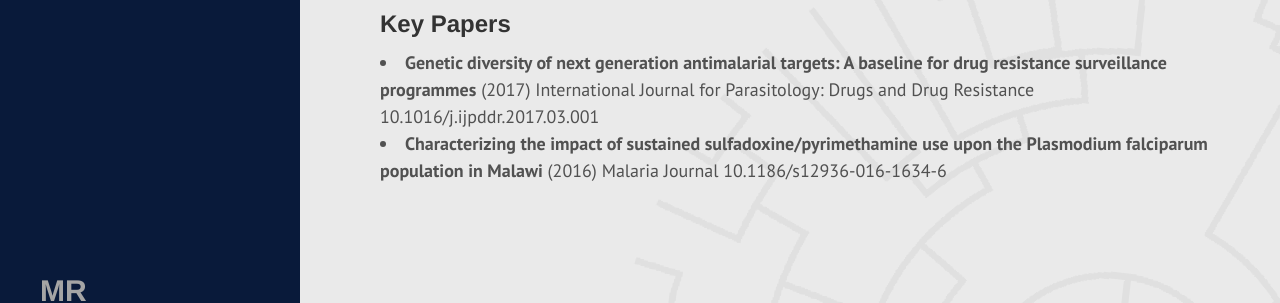
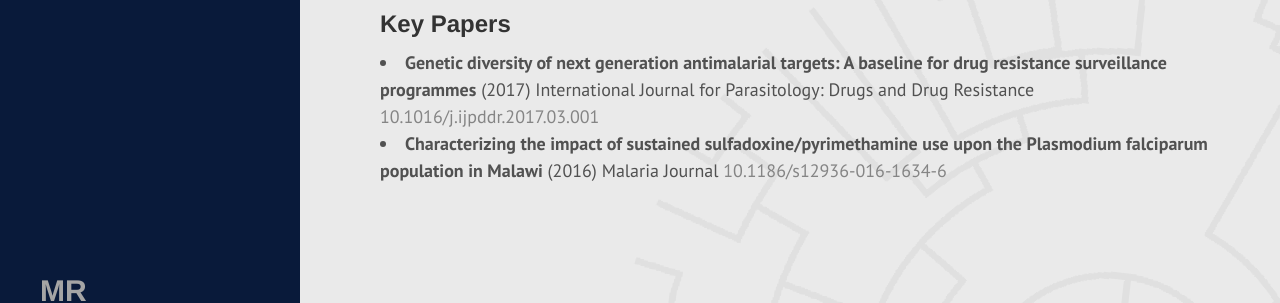
Before and after one commit to mattravenhall/mattravenhall.github.io, a Jekyll site: the page built from research/plasmodium/index.html, in a window 1280 px wide. Shown: the part 341-644 px from the top of the page. Built offline with Jekyll 4.4.1, drawn with Linux system fonts in a browser that asks for light colours; part of the change alters nothing that is shown.

```diff
--- a/research/plasmodium/index.html
+++ b/research/plasmodium/index.html
@@ -9,5 +9,5 @@ title: Plasmodium Genetics
 <p>Approximately half the world's population are threatened by malaria, with nearly half a million people dying from the disease each year.<sup><a href="http://www.who.int/features/factfiles/malaria/en/">[1]</a></sup>
 The disease is caused by infection, via mosquito bite, with parasites of the <i>Plasmodium</i> genus, with five species involved in human disease: falciparum, vivax, malariae, knowlesi and ovale. Through my research, I aim to identify and understand the impact of genetic variation upon Plasmodium virulence and drug resistance.</p>
 <h2>Key Papers</h2>
-<li><b>Genetic diversity of next generation antimalarial targets: A baseline for drug resistance surveillance programmes</b> (2017) International Journal for Parasitology: Drugs and Drug Resistance 10.1016/j.ijpddr.2017.03.001</li>
-<li><b>Characterizing the impact of sustained sulfadoxine/pyrimethamine use upon the Plasmodium falciparum population in Malawi</b> (2016) Malaria Journal 10.1186/s12936-016-1634-6</li>
+<li><b>Genetic diversity of next generation antimalarial targets: A baseline for drug resistance surveillance programmes</b> (2017) International Journal for Parasitology: Drugs and Drug Resistance <a href='https://10.1016/j.ijpddr.2017.03.00'>10.1016/j.ijpddr.2017.03.001</a></li>
+<li><b>Characterizing the impact of sustained sulfadoxine/pyrimethamine use upon the Plasmodium falciparum population in Malawi</b> (2016) Malaria Journal <a href='https://10.1186/s12936-016-1634-6'>10.1186/s12936-016-1634-6</a></li>
```
